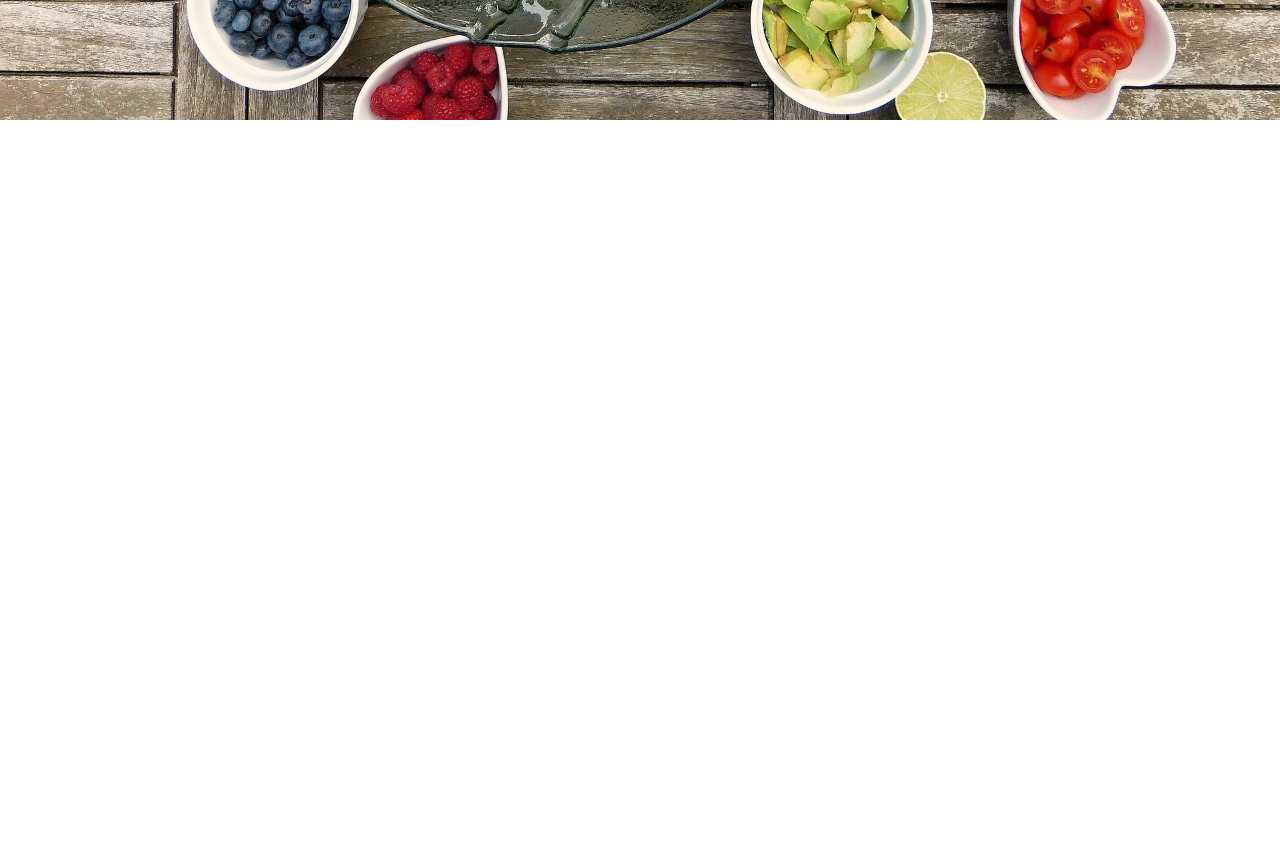
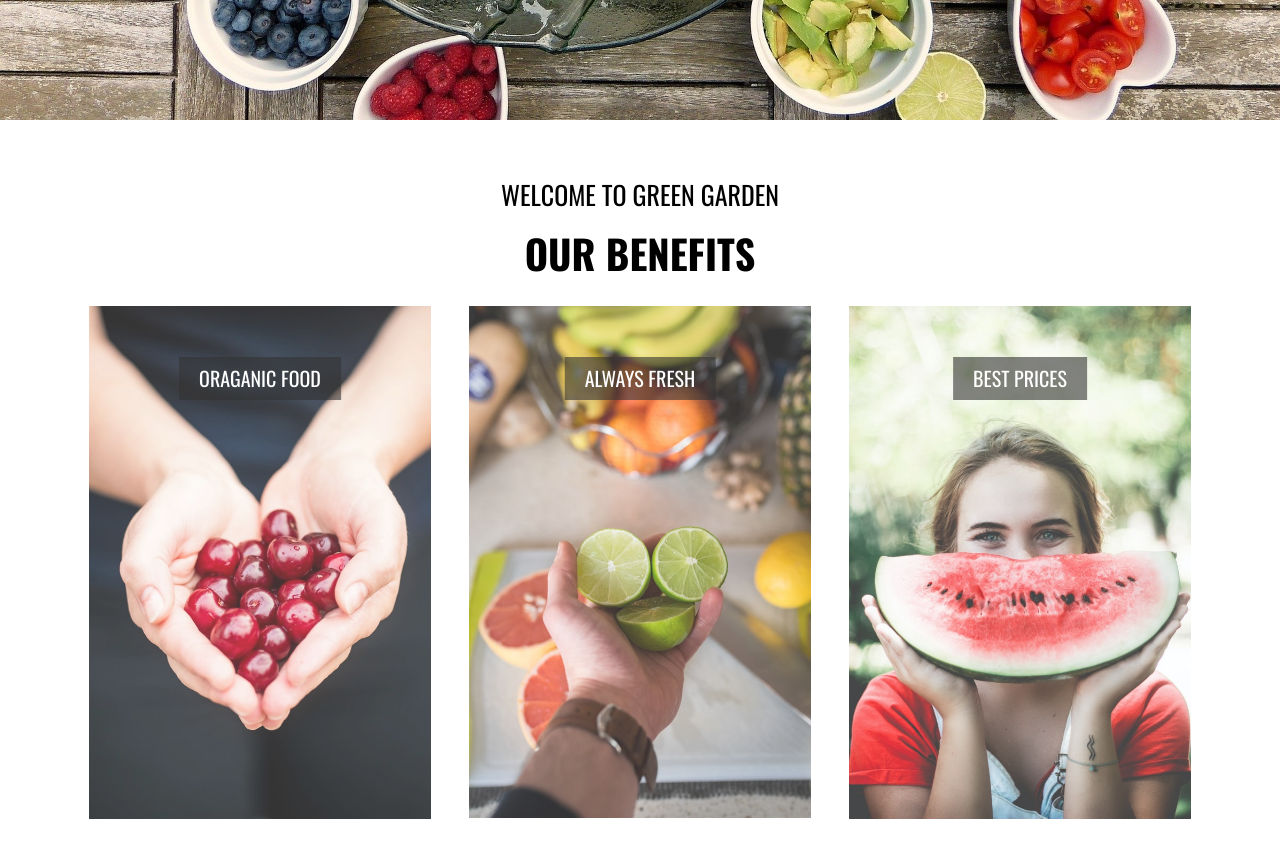
Before and after one commit to sebastianjuszczynski/organic, a plain HTML site: page index.html in a window 1280 px wide. Shown: the part 680-1538 px from the top of the page. Before the commit the page ends 800 px from the top, so only its background shows below. Drawn offline with nearby package versions, Linux system fonts and the light colour scheme.

Commit message:
Added section tiles

```diff
--- /dev/null
+++ b/css/container.css
@@ -0,0 +1,19 @@
+.container {
+    width: 1180px;
+    margin: auto;
+    max-width: 100%;
+    padding: 60px 20px;
+}
+.container__paragraph {
+    width: 100%;
+    text-align: center;
+    font-size: 26px;
+    text-transform: uppercase;
+    margin-bottom: 20px;
+}
+.container__h2 {
+    width: 100%;
+    text-align: center;
+    font-size: 40px;
+    text-transform: uppercase;
+}
--- /dev/null
+++ b/css/tiles.css
@@ -0,0 +1,50 @@
+.tiles {
+    margin-top: 30px;
+    display: flex;
+    justify-content: space-around;
+
+}
+.tile {
+    flex-basis: 30%;
+    position: relative;
+    opacity: 0.8;
+    transition: .2s;
+
+}
+.tile:hover {
+    opacity: 1;
+}
+.tile:hover .tile__paragraph-hover {
+    transform: scale(1);
+}
+
+img {
+    width: 100%;
+
+}
+
+
+.tile__paragraph {
+    position: absolute;
+    top: 10%;
+    left: 50%;
+    transform: translateX(-50%);
+    color: white;
+    font-size: 20px;
+    background: rgba(0, 0, 0, 0.6);
+    padding: 10px 20px;
+    text-transform: uppercase;
+}
+.tile__paragraph-hover {
+    position: absolute;
+    top: 60%;
+    left: 0;
+    color: white;
+    font-size: 20px;
+    background: rgba(0, 0, 0, 0.6);
+    padding: 40px 10px;
+    text-transform: uppercase;
+    transition: .2s;
+    transform: scale(0);
+
+}
--- a/index.html
+++ b/index.html
@@ -11,6 +11,8 @@
     <link href="https://fonts.googleapis.com/css2?family=Oswald:wght@400;700&display=swap" rel="stylesheet">
     <link rel="stylesheet" href="./css/global.css">
     <link rel="stylesheet" href="./css/main-banner.css">
+    <link rel="stylesheet" href="./css/container.css">
+    <link rel="stylesheet" href="./css/tiles.css">
 </head>
 
 <body>
@@ -23,6 +25,19 @@
             Read more...
         </a>
     </header>
+    <div class="container">
+        <p class="container__paragraph">welcome to Green Garden</p>
+        <h2 class="container__h2">Our Benefits</h2>
+        <section class="tiles">
+            <article class="tile">
+                <img src="./img/tile2.jpg" alt=""><p class="tile__paragraph">oraganic food</p>
+                <p class="tile__paragraph-hover">Products grown on pure land under the warmth of the sun and hand-picked after.</p></article>
+            <article class="tile">
+                <img src="./img/tile4.jpg" alt=""><p class="tile__paragraph">always fresh</p><p class="tile__paragraph-hover">We deliver our products right away, so their highest quality is guaranteed by our company.</p></article>
+            <article class="tile">
+                <img src="./img/tile3.jpg" alt=""><p class="tile__paragraph">best prices</p><p class="tile__paragraph-hover">We believe that fresh and organic food should be available for each and every person.</p></article>
+        </section>
+    </div>
 </body>
 
 </html>
```
